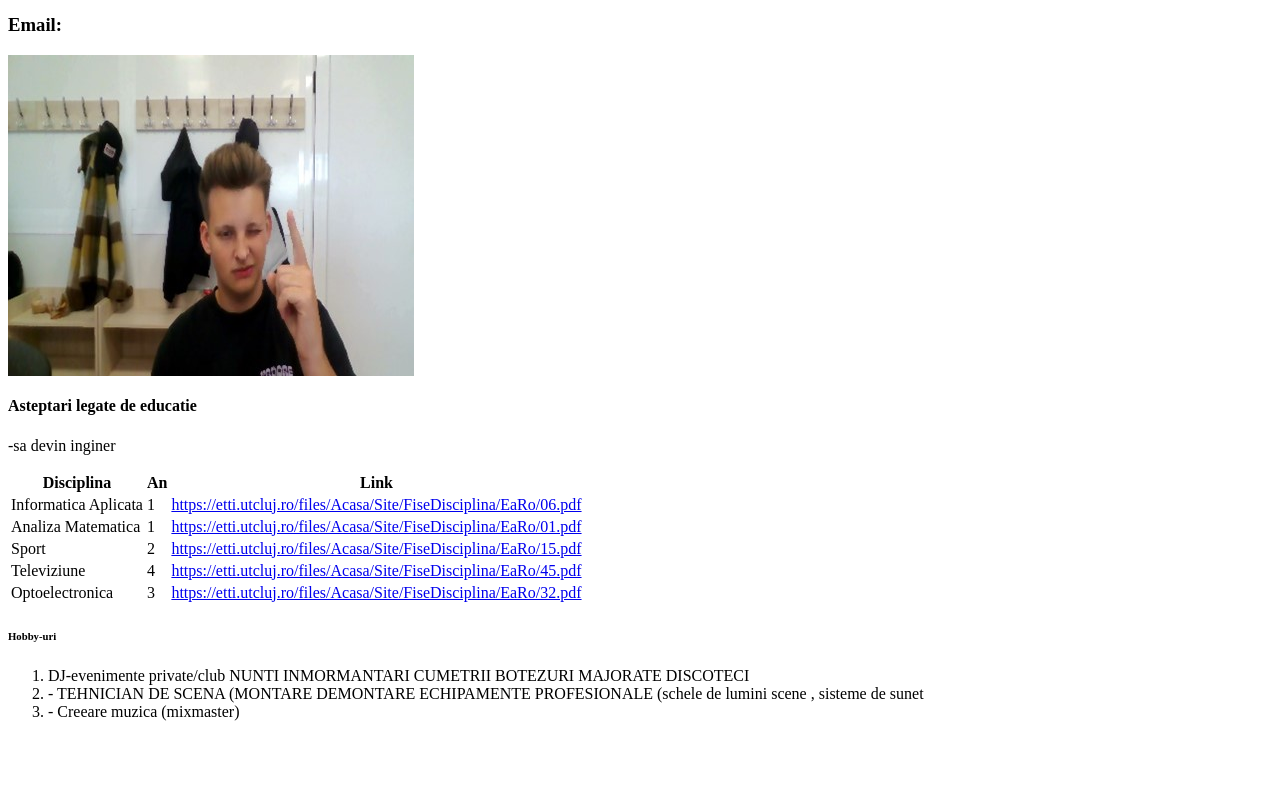
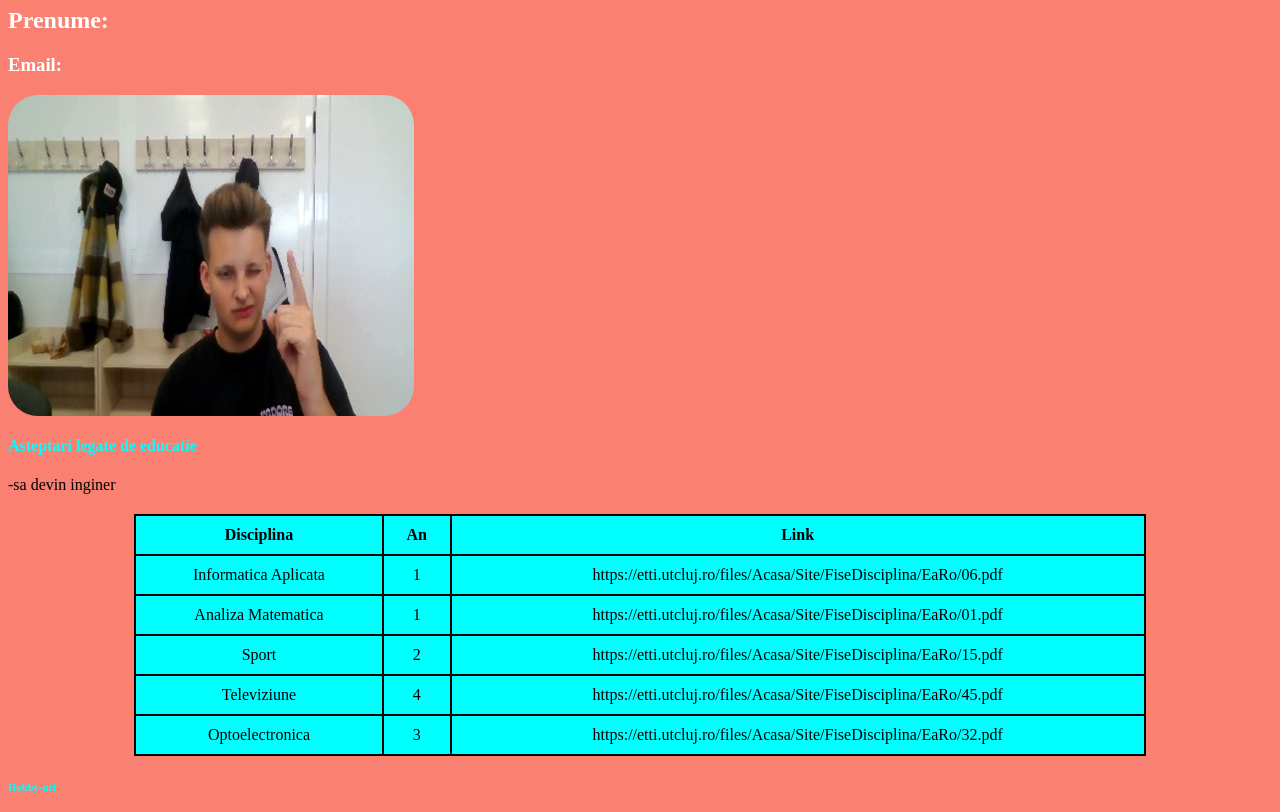
Before and after one commit to oltean223/repository-test-oltean-david-2111, a plain HTML site: page index.html in a window 1280 px wide. Shown: the part 99-911 px from the top of the page. Before the commit the page ends 836 px from the top, so only its background shows below. Drawn offline with Linux system fonts and the light colour scheme.

Commit message:
Add files via upload

```diff
--- a/index.html
+++ b/index.html
@@ -1,12 +1,49 @@
 	<head>
 		<title>Name</title>
+			 <style>
+		body {
+  background-color: salmon;
+}
+		    h1{color:white;}
+		    h2{color:white;}
+		    h3{color:white;}
+		    h4{color:cyan;}
+		    h5{color:black;}
+		    h6{color:cyan;}
+		    #rounded-img{border-radius:30px;}
+		    table {
+      border-collapse: collapse;
+      width: 80%;
+      margin: 20px auto;
+    }
+
+    th, td {
+      border: 2px solid black;
+      padding: 10px;
+      text-align: center;
+    }
+
+    th,td{
+      background-color: cyan;
+      color: black;
+    }
+
+    td a{
+      color: black;
+      text-decoration: none;
+    }
+
+
+</style>
+
 	</head>
 
 	<body>
+<a href="cuprins.html">cuprins</a>
 		<h1> Nume: </h1>
         <h2> Prenume:</h2>
         <h3> Email:</h3>
-        <img src="images\Picture1.jpg">
+        <img id="rounded-img" src="images\Picture1.jpg">
         <h4>Asteptari legate de educatie</h4>
         <p>-sa devin inginer</p>
        <table>
```
